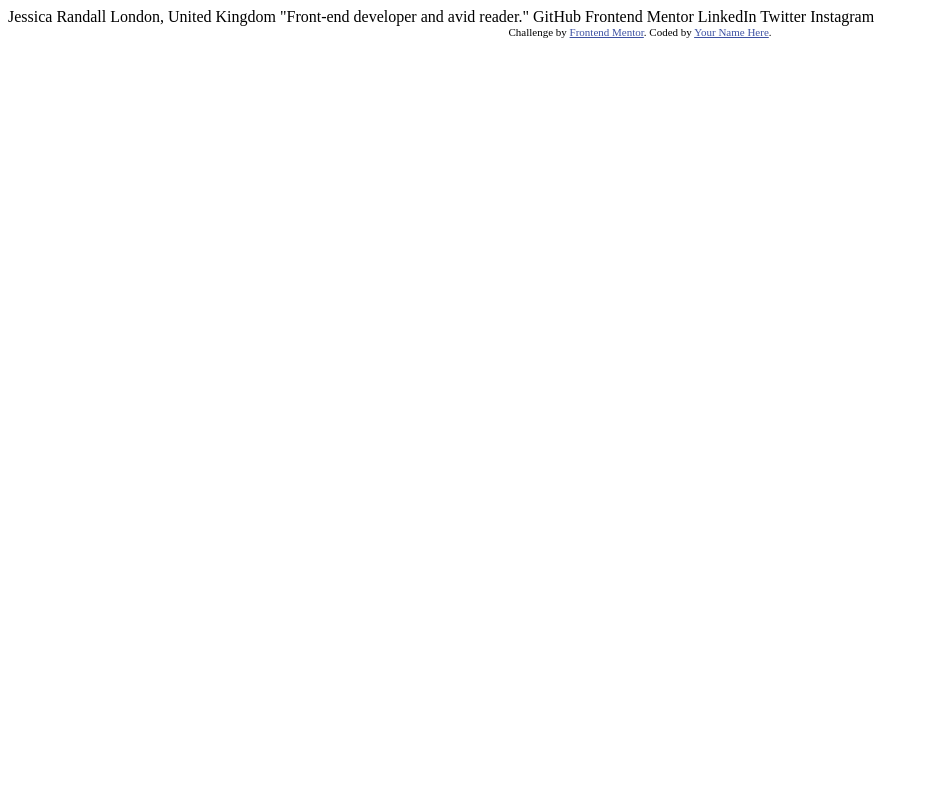
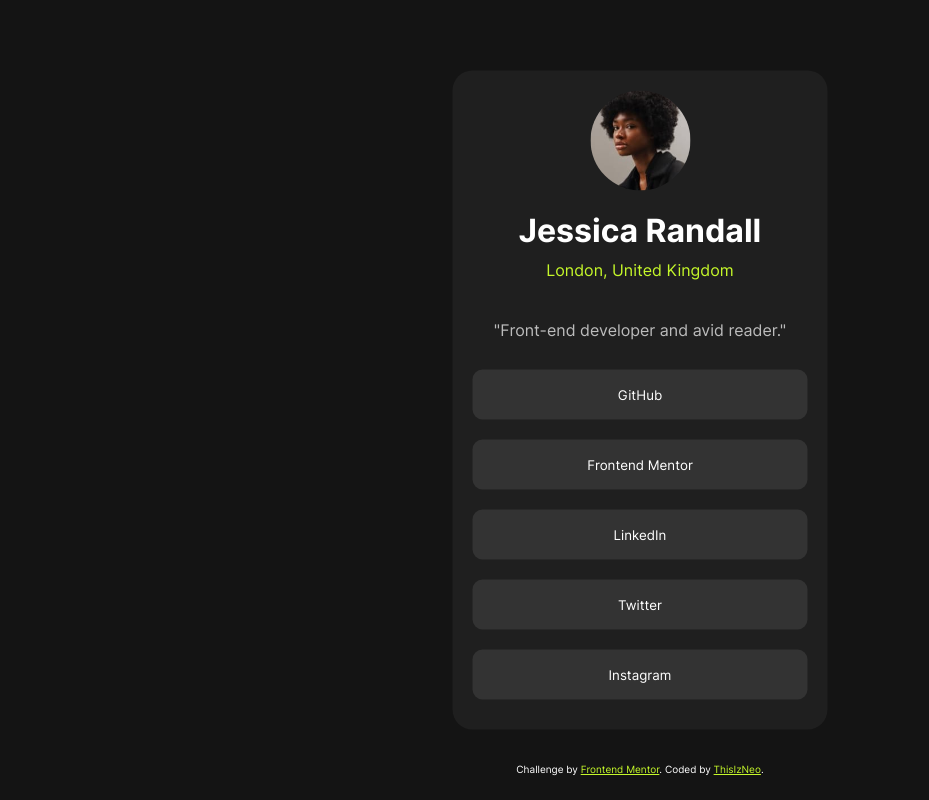
Before and after one commit to ThisIzNeo/FrontendMentorChallenges, a plain HTML site: page Social_links_profile/index.html in a window 1280 px wide. Shown: the whole page, without its empty margins (0-929 px from the left). Drawn offline with Linux system fonts and the light colour scheme.

Commit message:
finished challenge

```diff
--- a/Social_links_profile/index.html
+++ b/Social_links_profile/index.html
@@ -7,28 +7,29 @@
   <link rel="icon" type="image/png" sizes="32x32" href="./assets/images/favicon-32x32.png">
 
   <title>Frontend Mentor | Social links profile</title>
+  <link rel="stylesheet" href="style.css">
 
-  <!-- Feel free to remove these styles or customise in your own stylesheet 👍 -->
-  <style>
-    .attribution { font-size: 11px; text-align: center; }
-    .attribution a { color: hsl(228, 45%, 44%); }
-  </style>
 </head>
 <body>
 
-  Jessica Randall
-  London, United Kingdom
-  "Front-end developer and avid reader."
+  <main>
+    <img src="./assets/images/avatar-jessica.jpeg" alt="avatar">
+    <h1>Jessica Randall</h1>
+    <span>London, United Kingdom</span>
+    <p>"Front-end developer and avid reader."</p>
+    <div class="btns">
+      <button class="btn">GitHub</button>
+      <button class="btn">Frontend Mentor</button>
+      <button class="btn">LinkedIn</button>
+      <button class="btn">Twitter</button>
+      <button class="btn">Instagram</button>
+    </div>
 
-  GitHub
-  Frontend Mentor
-  LinkedIn
-  Twitter
-  Instagram
+  </main>
 
-  <div class="attribution">
+  <footer>
     Challenge by <a href="https://www.frontendmentor.io?ref=challenge" target="_blank">Frontend Mentor</a>.
-    Coded by <a href="#">Your Name Here</a>.
-  </div>
+    Coded by <a href="https://github.com/ThisIzNeo" target="_blank">ThisIzNeo</a>.
+  </footer>
 </body>
 </html>
--- /dev/null
+++ b/Social_links_profile/style.css
@@ -0,0 +1,96 @@
+@font-face {
+    font-family: Inter-Font;
+    src: url(./assets/fonts/Inter-VariableFont_slnt\,wght.ttf);
+}
+
+*{
+    margin: 0;
+    padding: 0;
+    box-sizing: border-box;
+    color: white;
+    font-family: Inter-Font;
+}
+
+body {
+
+    margin: auto;
+    background: hsl(0, 0%, 8%);
+    min-height: 100vh;
+}
+
+main{
+    display: block;
+    position: absolute;
+    top: 50%;
+    left: 50%;
+    transform: translate(-50%,-50%);
+    text-align: center;
+    width: 80%;
+    height: max-content;
+    background: hsl(0, 0%, 12%);
+    padding: 20px;
+    border-radius: 20px;
+}
+
+main img {
+    display: flex;
+    justify-content: center;
+    height: 100px;
+    border-radius: 50%;
+    margin: auto;
+}
+
+main h1 {
+    display: inline-block;
+    padding: 10px;
+    margin-top: 10px;
+}
+
+main span {
+    display: inline-block;
+    color: hsl(75, 94%, 57%);
+    margin-bottom: 20px;
+}
+
+main p {
+    display: inline-block;
+    color: rgba(255, 255, 255, 0.7);
+    padding: 20px;
+}
+
+.btn {
+    color: white;
+    font-size: 600;
+    border: none;
+    width: 100%;
+    height: 50px;
+    border-radius: 10px;
+    margin: 10px 0;
+    background: hsl(0, 0%, 20%);
+    transition: .3s ease all;
+}
+
+.btn:hover{
+    background: hsl(75, 94%, 57%);
+    color: hsl(0, 0%, 8%);
+    cursor: pointer;
+}
+
+a {
+    color:  hsl(75, 94%, 57%);
+}
+
+footer {
+    position: fixed;
+    text-align: center;
+    bottom: 25px;
+    width: 100%;
+    margin: auto;
+    font-size: 10px;
+}
+
+@media (min-width: 376px){
+    main {
+        width: 375px;
+    }
+}
```
